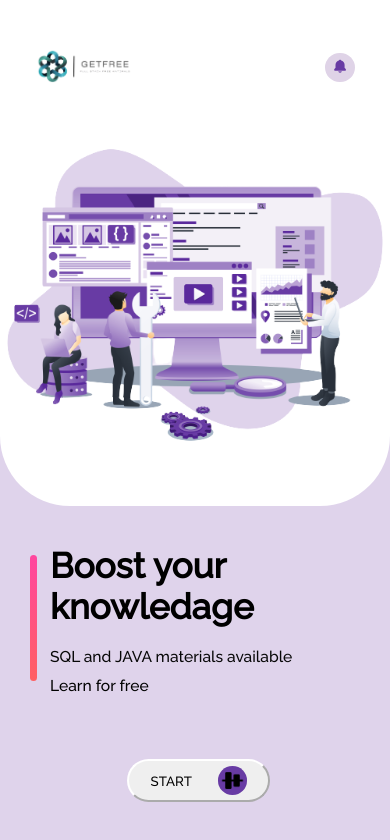
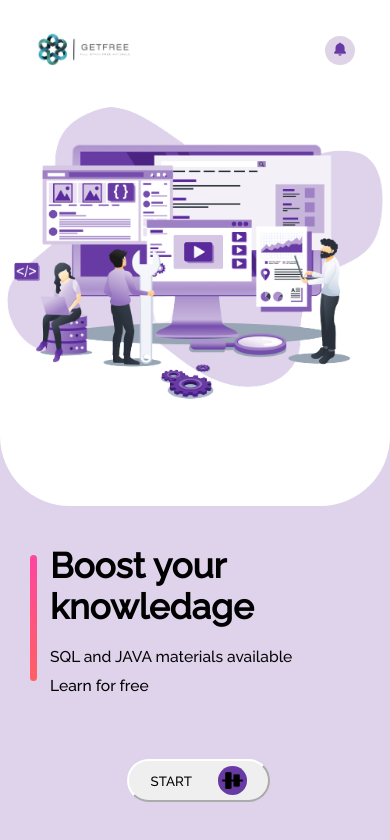
Before and after one commit to Ajaychilamsetti/pp7, a plain HTML site: page index.html in a window 390 px wide. Drawn offline with nearby package versions, Linux system fonts and the light colour scheme.

Commit message:
Update style.css

```diff
--- a/style.css
+++ b/style.css
@@ -32,7 +32,7 @@ body{
  }
  .header{
     position: absolute;
-    top: 3vh;
+    top: 1vh;
     width: 100%;
     height: 10vh;
     display: flex;
@@ -67,7 +67,7 @@ body{
 }
 .materpic{
     position: relative;
-    top: 10vh;
+    top: 5vh;
     display: flex;
     align-items: center;
     justify-content: center;
```
